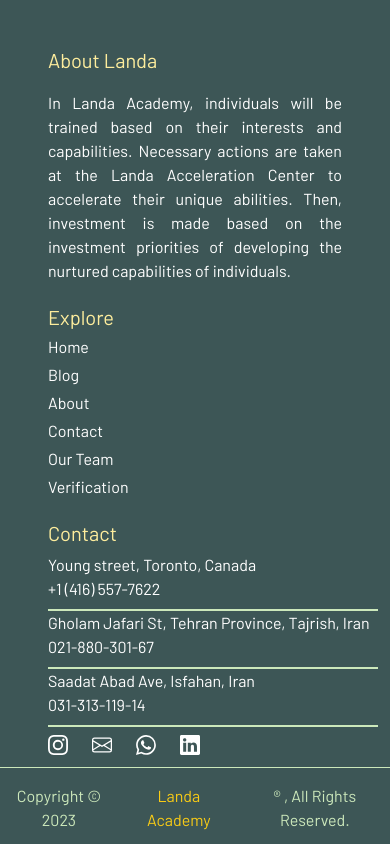
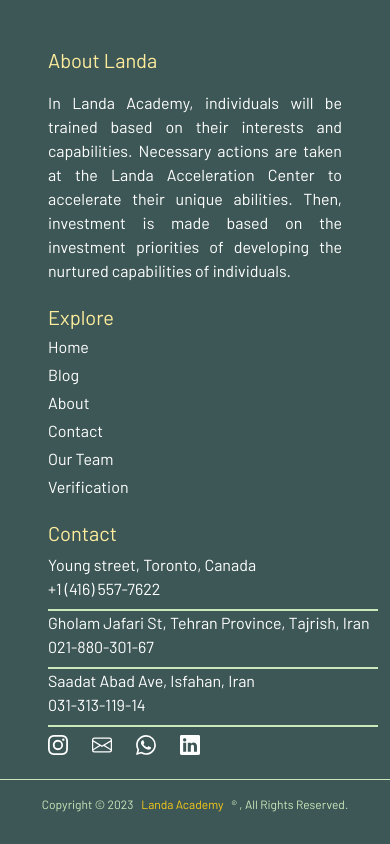
Before and after one commit to Landa-Startup/academy, a Next.js app: page /survey in a window 390 px wide. Shown: the part 1176-2020 px from the top of the page. Built offline with nearby package versions, Linux system fonts and the light colour scheme; no server answers.

Commit message:
chore: update font size in CopyRight component

```diff
--- a/components/common/CopyRight.tsx
+++ b/components/common/CopyRight.tsx
@@ -5,7 +5,7 @@ export default function CopyRight() {
   const currentYear = new Date().getFullYear();
 
   return (
-    <div className="flex justify-center self-stretch border-t border-[#CCE8BB] pt-4 text-center font-barlow text-base font-normal text-[#CCE8BB]">
+    <div className="flex w-full justify-center self-stretch border-t border-[#CCE8BB] pt-4 text-center font-barlow text-xs font-normal text-[#CCE8BB] md:text-base">
       Copyright © {currentYear}
       <Link href={'/'} className="mx-2 text-yellow-400">
         Landa Academy
```
